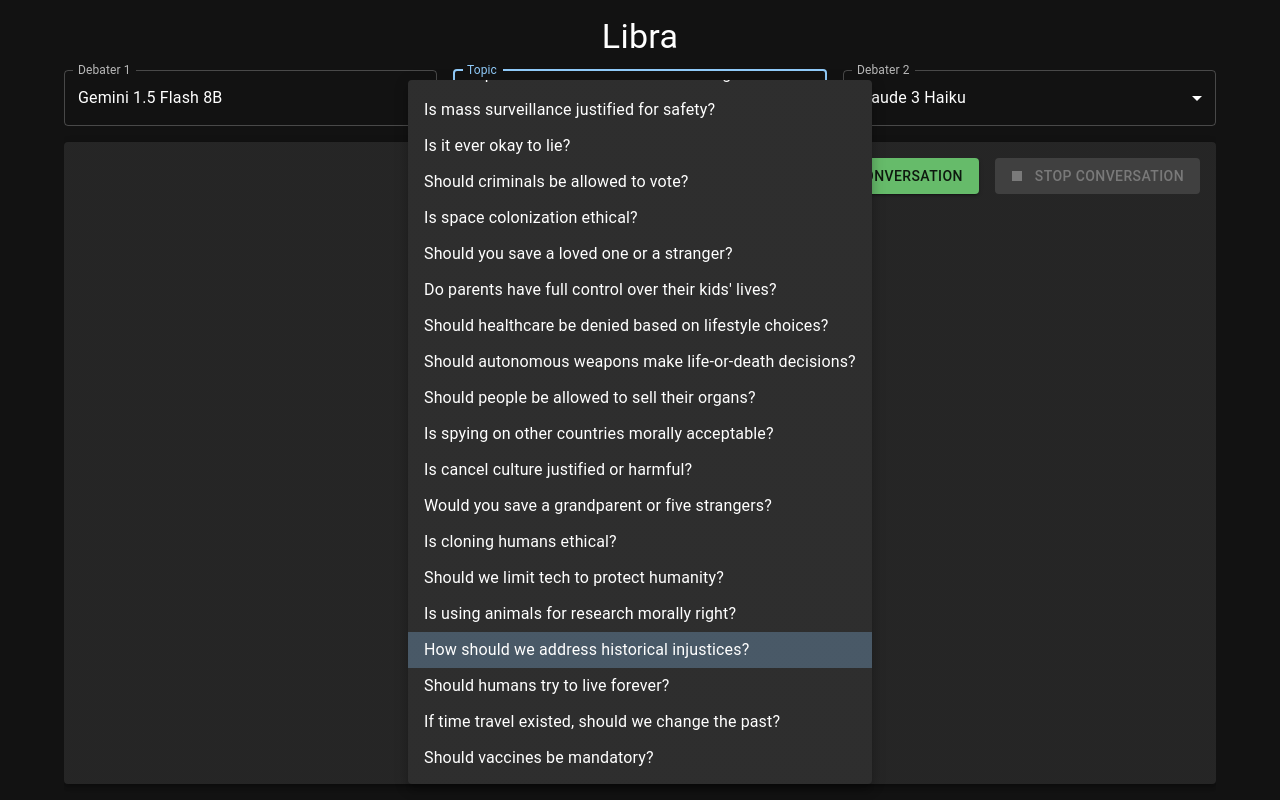
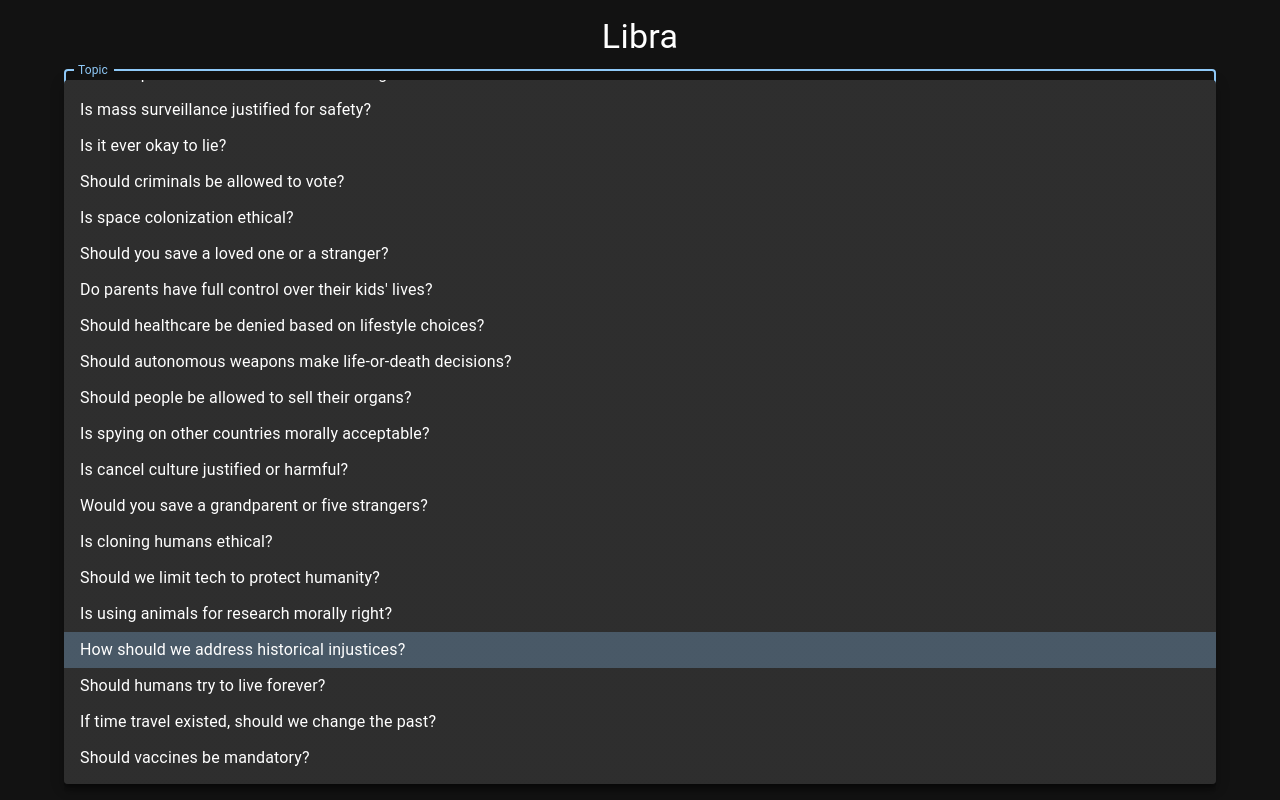
Before and after one commit to lod-io/Libra, a React (Create React App) app in the folder client/: page / in a window 1280 px wide. Both pictures are taken after a click on the element "How should we address historical injustices?". Built offline with nearby package versions, Linux system fonts and the light colour scheme.

Commit message:
custom topics

```diff
--- a/client/src/App.tsx
+++ b/client/src/App.tsx
@@ -10,6 +10,7 @@
   MenuItem,
   Paper,
   Typography,
+  TextField,
 } from "@mui/material";
 import ChatInterface from "./components/ChatInterface";
 import { MODEL_OPTIONS, TOPICS } from "./types";
@@ -24,6 +25,7 @@
   const [model1, setModel1] = useState("");
   const [model2, setModel2] = useState("");
   const [topic, setTopic] = useState("");
+  const [customTopicInput, setCustomTopicInput] = useState("");
 
   useEffect(() => {
     const randomIndex1 = Math.floor(Math.random() * MODEL_OPTIONS.length);
@@ -53,6 +55,22 @@
     }
   };
 
+  const handleTopicChange = (value: string) => {
+    setTopic(value);
+  };
+
+  const handleCustomTopicChange = (e: React.ChangeEvent<HTMLInputElement>) => {
+    setCustomTopicInput(e.target.value);
+  };
+
+  const handleCustomTopicSubmit = (e: React.KeyboardEvent<HTMLDivElement>) => {
+    if (e.key === "Enter" && customTopicInput.trim()) {
+      TOPICS.push(customTopicInput.trim());
+      setTopic(customTopicInput.trim());
+      setCustomTopicInput("");
+    }
+  };
+
   return (
     <ThemeProvider theme={darkTheme}>
       <CssBaseline />
@@ -78,12 +96,42 @@
             Libra
           </Typography>
 
-          <Box sx={{ display: "flex", gap: 2, mb: 2 }}>
+          <Box sx={{ display: "flex", flexDirection: "column", gap: 2 }}>
+            <Box sx={{ display: "flex", flexDirection: "row", gap: 2 }}>
               <FormControl fullWidth>
-              <InputLabel>Debater 1</InputLabel>
+                <InputLabel>Topic</InputLabel>
+                <Select
+                  value={topic}
+                  label="Topic"
+                  onChange={(e) => handleTopicChange(e.target.value)}
+                >
+                  <MenuItem value="custom">Custom</MenuItem>
+                  {TOPICS.map((t) => (
+                    <MenuItem key={t} value={t}>
+                      {t}
+                    </MenuItem>
+                  ))}
+                </Select>
+              </FormControl>
+
+              {topic === "custom" && (
+                <TextField
+                  fullWidth
+                  label="Custom Topic"
+                  variant="outlined"
+                  value={customTopicInput}
+                  onChange={handleCustomTopicChange}
+                  onKeyDown={handleCustomTopicSubmit}
+                  placeholder="Enter custom topic"
+                />
+              )}
+            </Box>
+            <Box sx={{ display: "flex", flexDirection: "row", gap: 2, mb: 2 }}>
+              <FormControl fullWidth>
+                <InputLabel>Team Blue</InputLabel>
                 <Select
                   value={model1}
-                label="Debater 1"
+                  label="Team Blue"
                   onChange={(e) => handleModel1Change(e.target.value)}
                 >
                   {MODEL_OPTIONS.map((model) => (
@@ -99,25 +147,10 @@
               </FormControl>
 
               <FormControl fullWidth>
-              <InputLabel>Topic</InputLabel>
-              <Select
-                value={topic}
-                label="Topic"
-                onChange={(e) => setTopic(e.target.value)}
-              >
-                {TOPICS.map((t) => (
-                  <MenuItem key={t} value={t}>
-                    {t}
-                  </MenuItem>
-                ))}
-              </Select>
-            </FormControl>
-
-            <FormControl fullWidth>
-              <InputLabel>Debater 2</InputLabel>
+                <InputLabel>Team Purple</InputLabel>
                 <Select
                   value={model2}
-                label="Debater 2"
+                  label="Team Purple"
                   onChange={(e) => handleModel2Change(e.target.value)}
                 >
                   {MODEL_OPTIONS.map((model) => (
@@ -131,6 +164,7 @@
                   ))}
                 </Select>
               </FormControl>
+            </Box>
           </Box>
 
           <Paper
```
Lines whose indentation alone changed are shown as unchanged.
